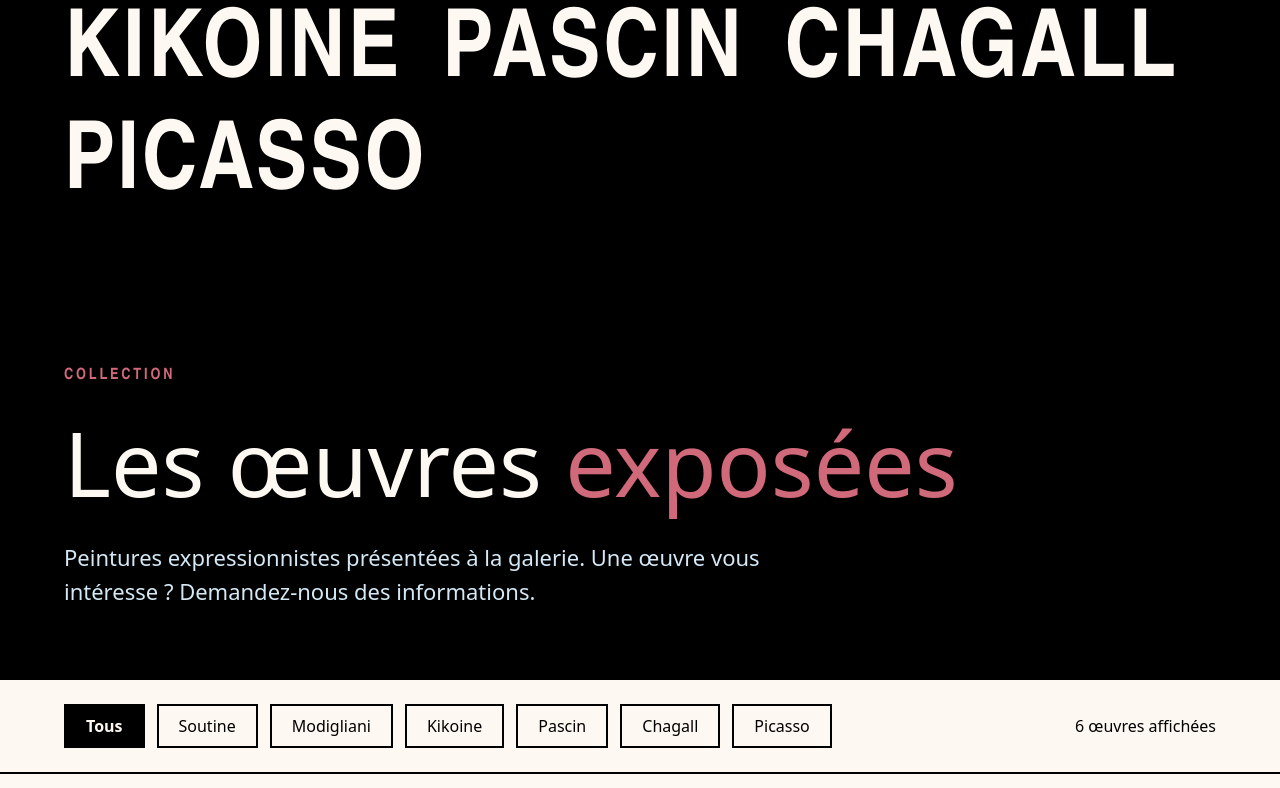
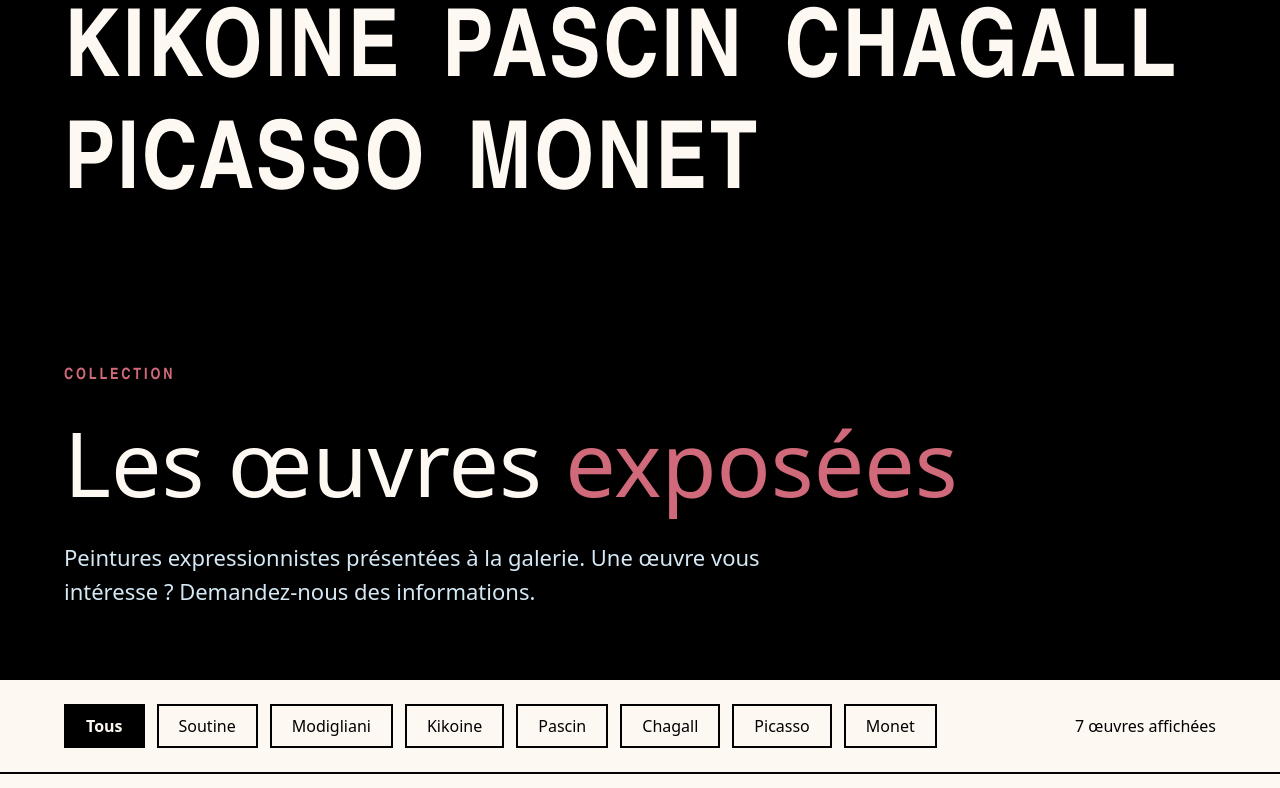
Before and after one commit to Lamule83/Projet-d-dale-couleur, a plain HTML site: page Dedal_des_Couleurs_Site_une_page/index.html in a window 1280 px wide. Shown: the part 3252-4040 px from the top of the page. Drawn offline with Linux system fonts and the light colour scheme; a web font is replaced by a local one.

Commit message:
Add Monet to artist list and update artwork count
Added 'Monet' to the list of artists and updated the displayed artwork count.

```diff
--- a/Dedal_des_Couleurs_Site_une_page/index.html
+++ b/Dedal_des_Couleurs_Site_une_page/index.html
@@ -97,8 +97,8 @@
   <p class="eyebrow">Les artistes</p>
   <h2 class="h-l" id="titre-artistes">Ceux que nous exposons</h2>
   <ul class="artist-list">
-    <li><a href="#oeuvres">Soutine</a></li><li><a href="#oeuvres">Modigliani</a></li><li><a href="#oeuvres">Kikoine</a></li><li><a href="#oeuvres">Pascin</a></li><li><a href="#oeuvres">Chagall</a></li><li><a href="#oeuvres">Picasso</a></li>
-  </ul>
+    <li><a href="#oeuvres">Soutine</a></li><li><a href="#oeuvres">Modigliani</a></li><li><a href="#oeuvres">Kikoine</a></li><li><a href="#oeuvres">Pascin</a></li><li><a href="#oeuvres">Chagall</a></li><li><a href="#oeuvres">Picasso</a></li><li><a href="#oeuvres">Monet</a></li>
+</ul>
 </section>
 
 <!-- ===================== LES ŒUVRES ===================== -->
@@ -109,10 +109,10 @@
 </section>
 
 <div class="collection">
-  <input class="f-radio sr-only" type="radio" name="artiste" id="f-tous" checked><input class="f-radio sr-only" type="radio" name="artiste" id="f-soutine"><input class="f-radio sr-only" type="radio" name="artiste" id="f-modigliani"><input class="f-radio sr-only" type="radio" name="artiste" id="f-kikoine"><input class="f-radio sr-only" type="radio" name="artiste" id="f-pascin"><input class="f-radio sr-only" type="radio" name="artiste" id="f-chagall"><input class="f-radio sr-only" type="radio" name="artiste" id="f-picasso">
+ <input class="f-radio sr-only" type="radio" name="artiste" id="f-tous" checked><input class="f-radio sr-only" type="radio" name="artiste" id="f-soutine"><input class="f-radio sr-only" type="radio" name="artiste" id="f-modigliani"><input class="f-radio sr-only" type="radio" name="artiste" id="f-kikoine"><input class="f-radio sr-only" type="radio" name="artiste" id="f-pascin"><input class="f-radio sr-only" type="radio" name="artiste" id="f-chagall"><input class="f-radio sr-only" type="radio" name="artiste" id="f-picasso"><input class="f-radio sr-only" type="radio" name="artiste" id="f-monet">
   <div class="filters-bar">
-    <div class="filters" role="radiogroup" aria-label="Filtrer par artiste"><label for="f-tous">Tous</label><label for="f-soutine">Soutine</label><label for="f-modigliani">Modigliani</label><label for="f-kikoine">Kikoine</label><label for="f-pascin">Pascin</label><label for="f-chagall">Chagall</label><label for="f-picasso">Picasso</label></div>
-    <p class="count" aria-live="polite"><span class="c6">6 œuvres affichées</span><span class="c1">1 œuvre affichée</span></p>
+    <div class="filters" role="radiogroup" aria-label="Filtrer par artiste"><label for="f-tous">Tous</label><label for="f-soutine">Soutine</label><label for="f-modigliani">Modigliani</label><label for="f-kikoine">Kikoine</label><label for="f-pascin">Pascin</label><label for="f-chagall">Chagall</label><label for="f-picasso">Picasso</label><label for="f-monet">Monet</label></div>
+    <p class="count" aria-live="polite"><span class="c6">7 œuvres affichées</span><span class="c1">1 œuvre affichée</span></p>
   </div>
   <div class="catalogue">
     <ul class="cards cards--catalogue">
```
